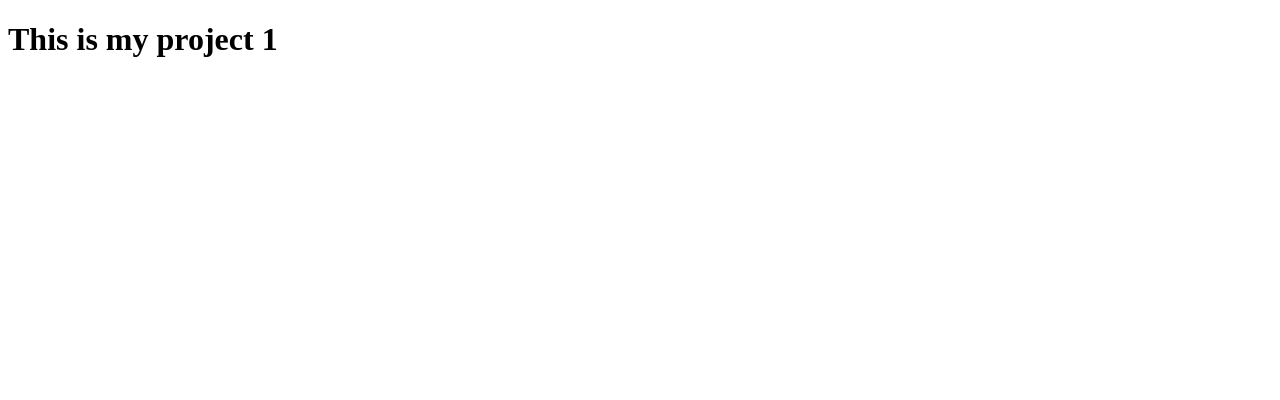
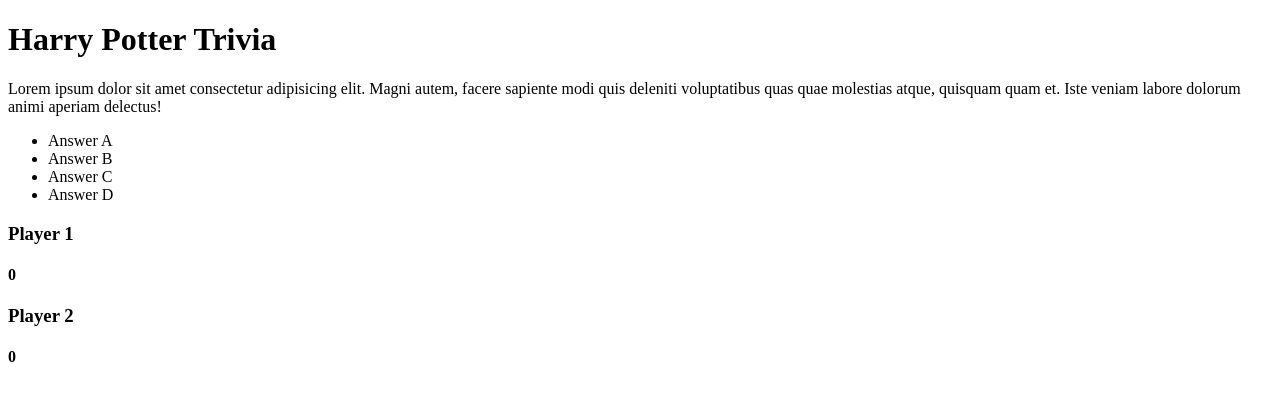
Before and after one commit to DarrenWells-GA/turmeric-project1, a plain HTML site: page index.html in a window 1280 px wide. Drawn offline with nearby package versions, Linux system fonts and the light colour scheme; no server answers.

Commit message:
Update index.html

```diff
--- a/index.html
+++ b/index.html
@@ -13,6 +13,27 @@
     <link rel="stylesheet" href="styles.css">
 </head>
 <body>
-    <h1>This is my project 1</h1>
+
+    <h1>Harry Potter Trivia</h1>
+    <div id="question">Lorem ipsum dolor sit amet consectetur adipisicing elit. Magni autem, facere sapiente modi quis deleniti voluptatibus quas quae molestias atque, quisquam quam et. Iste veniam labore dolorum animi aperiam delectus!</div>
+    <div id="answer">
+      <ul>
+        <li id="a">Answer A</li>
+        <li id="b">Answer B</li>
+        <li id="c">Answer C</li>
+        <li id="d">Answer D</li>
+      </ul>
+    </div>
+    <div id="scores">
+      <div id="player1">
+        <h3>Player 1</h3>
+        <h4>0</h4>
+      </div>
+
+      <div id="player2">
+        <h3>Player 2</h3>
+        <h4>0</h4>
+      </div>
+    </div>
 </body>
 </html>
```
